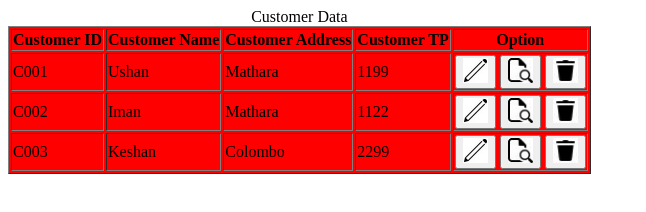
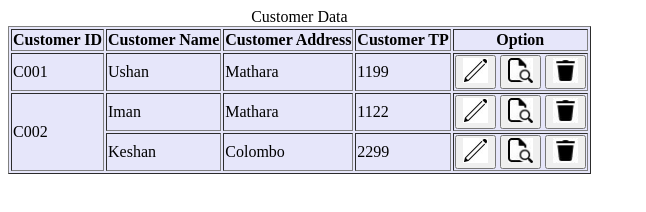
Before and after one commit to LahiruHarshana/HTML-Cases, a plain HTML site: page case_9.html in a window 1280 px wide. Shown: the whole page, without its empty margins (0-646 px from the left). Drawn offline with Linux system fonts and the light colour scheme.

Commit message:
add rowspan

```diff
--- a/case_9.html
+++ b/case_9.html
@@ -46,7 +46,7 @@
   <tfoot></tfoot>
 </table>
 
-<table border="" bgcolor="red">
+<table border="" bgcolor="#e6e6fa">
   <caption>Customer Data</caption>
   <thead>
   <th>
@@ -88,7 +88,7 @@
 
   </tr>
   <tr>
-    <td>
+    <td rowspan="2">
       C002
     </td>
     <td>
@@ -109,9 +109,7 @@
   </tr>
 
   <tr>
-    <td>
-      C003
-    </td>
+
     <td>
       Keshan
     </td>
```
Also changed, not shown: assests/case_7.html (added, +10 -0 lines).
